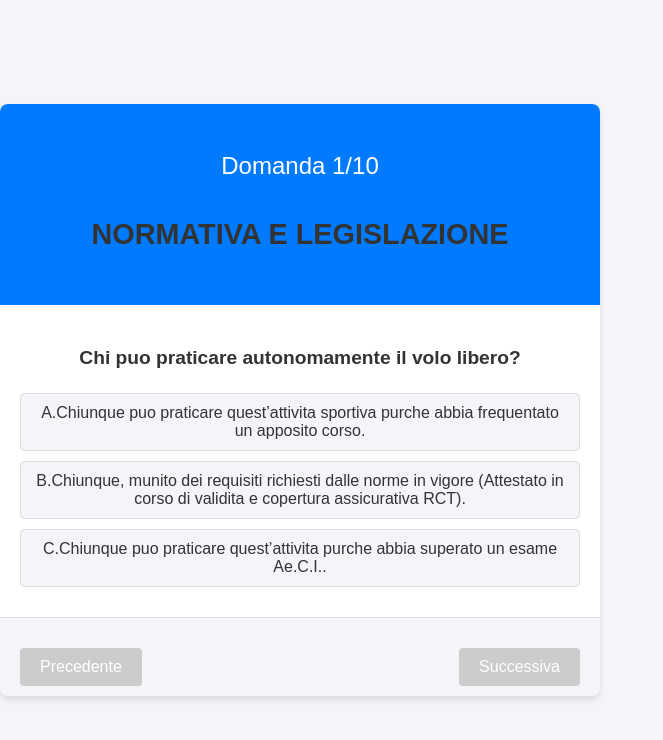
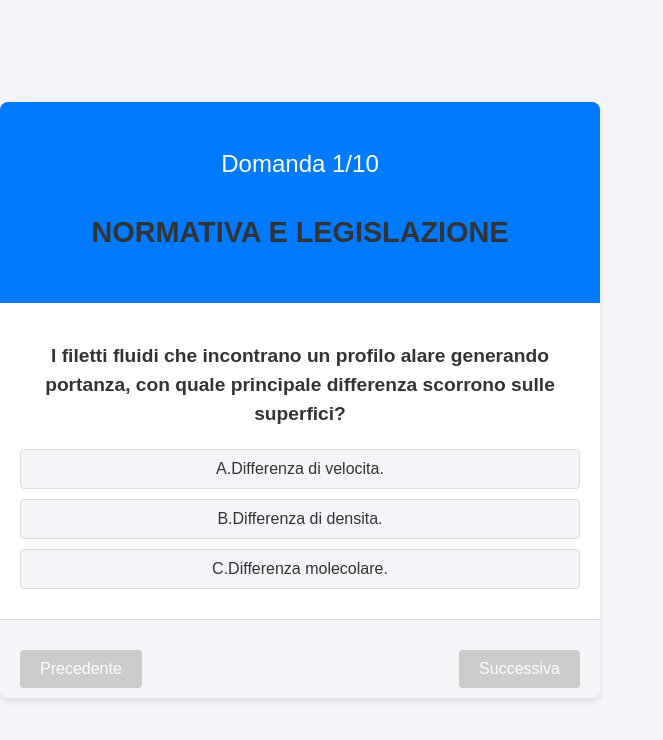
Before and after one commit to Kev734/QuizParapendio, a React (Vite) app: page / in a window 1280 px wide. Shown: the top 740 px of the page, without its empty margins (0-663 px from the left). Built offline with nearby package versions, Linux system fonts and the light colour scheme.

Commit message:
Aggiunte nuove funzionalità al quiz

```diff
--- a/src/components/QuizInterface.tsx
+++ b/src/components/QuizInterface.tsx
@@ -19,7 +19,7 @@ const QuizInterface = () => {
 
   // Seleziona 30 domande casuali all'inizio
   useEffect(() => {
-    const shuffledQuestions = [...questions].sort(() => Math.random() - 0.10);
+    const shuffledQuestions = [...questions].sort(() => Math.random() - 0.5);
     setSelectedQuestions(shuffledQuestions.slice(0, 10));
   }, []);
 
```
